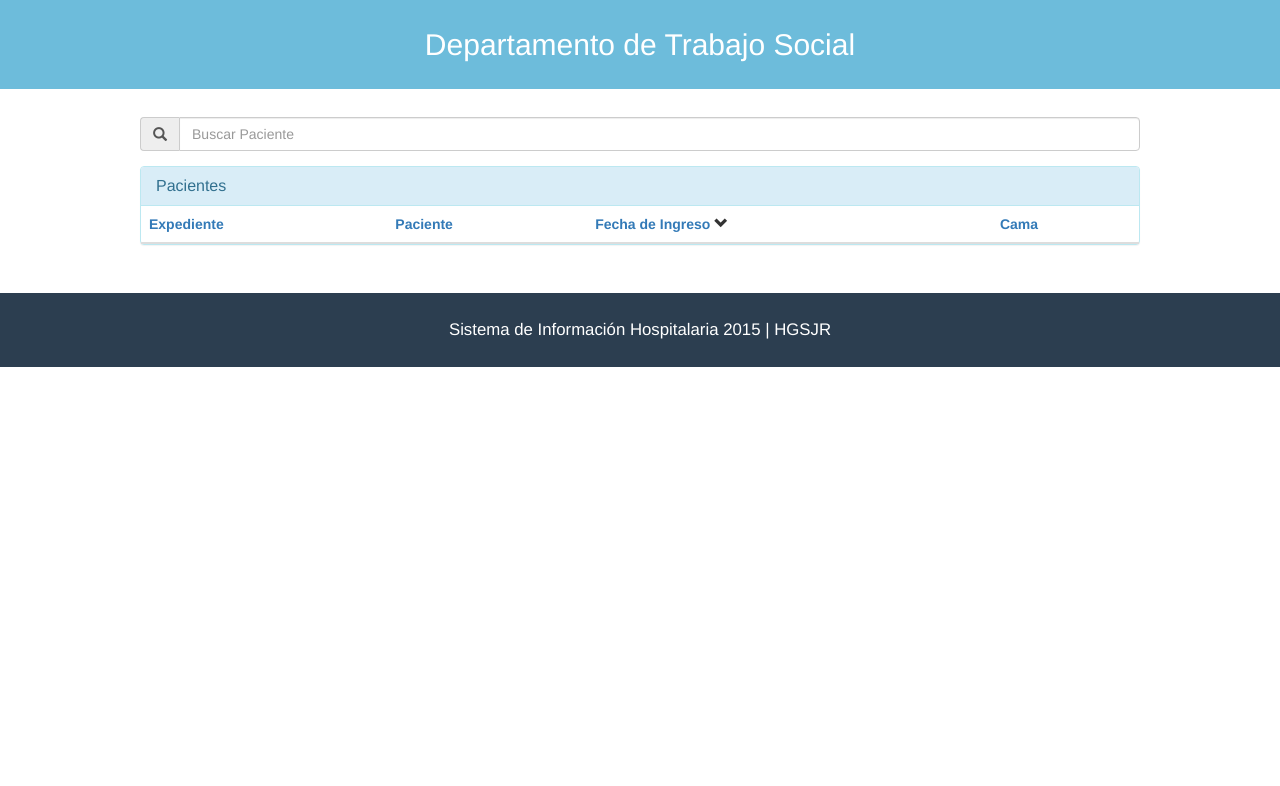
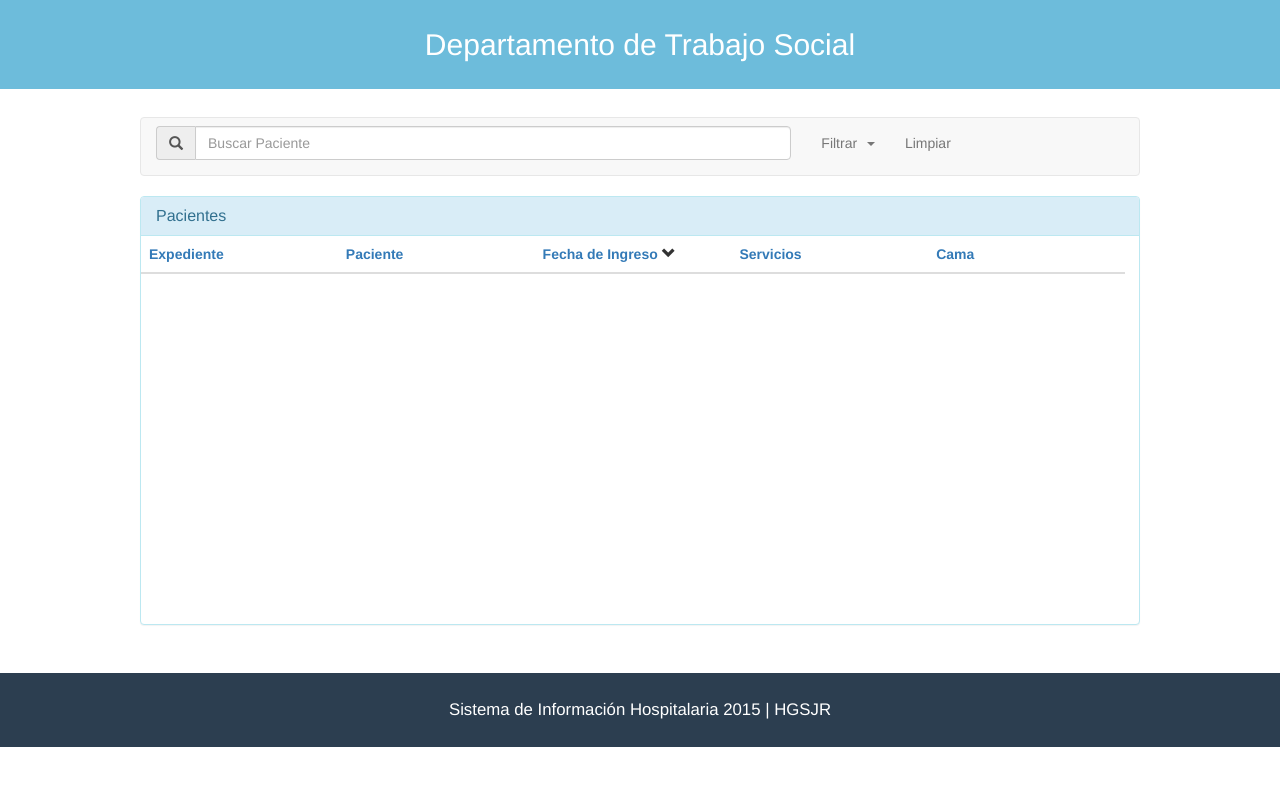
Before and after one commit to fredydeltoro/Tsocial, a Django app: page / in a window 1280 px wide. Shown: the top 786 px of the page. Run offline with Django 3.2, Linux system fonts and the light colour scheme; data comes from the database, SQL or seed files in the repository; lists and menus that the app fills with data are empty; style sheets or scripts are compiled from the project's sources; some libraries are stand-ins or nearby versions.

Commit message:
mejorando la vista pacientes y agregando filtro

```diff
--- /dev/null
+++ b/control/static/css/pacientes.css
@@ -0,0 +1,19 @@
+.search {
+  margin-top: 8px;
+  margin-bottom: 8px; }
+
+.table-pacients tbody {
+  display: block;
+  height: 350px;
+  overflow: auto; }
+.table-pacients tbody tr,
+.table-pacients thead {
+  display: table;
+  width: 100%;
+  table-layout: fixed;
+  /* even columns width , fix width of table too*/ }
+.table-pacients thead {
+  /* scrollbar is average 1em/16px width, remove it from thead width */
+  width: calc( 100% - 1em ); }
+
+/*# sourceMappingURL=pacientes.css.map */
--- a/control/static/js/controllers/pacientsController.js
+++ b/control/static/js/controllers/pacientsController.js
@@ -1,8 +1,9 @@
 
 app_pacientes.controller('pacientsController',['$scope', 'pacients', function ($scope, pacients) {
-  $scope.sortType     = 'fecha_internado'; // set the default sort type
-  $scope.sortReverse  = false;  // set the default sort order
-  $scope.searchPacient   = '';
+  $scope.sortType     = 'fecha_internado' // set the default sort type
+  $scope.sortReverse  = false  // set the default sort order
+  $scope.searchPacient   = ''
+  $scope.filters = ''
   pacients.success(function (data) {
     $scope.pacients = data
   })
--- /dev/null
+++ b/control/static/sass/pacientes.scss
@@ -0,0 +1,22 @@
+.search{
+  margin-top: 8px;
+  margin-bottom: 8px;
+}
+.table-pacients {
+    tbody {
+        display: block;
+        height: 350px;
+        overflow: auto;
+    }
+    tbody tr,
+    thead {
+        display: table;
+        width: 100%;
+        table-layout: fixed;
+        /* even columns width , fix width of table too*/
+    }
+    thead {
+        /* scrollbar is average 1em/16px width, remove it from thead width */
+        width: calc( 100% - 1em );
+    }
+}
--- a/control/templates/pacientes.html
+++ b/control/templates/pacientes.html
@@ -1,19 +1,53 @@
-{% extends "template.html" %} {% block titulo %} Pacientes {% endblock titulo %} {% load static from staticfiles %} {% block content %} {% verbatim %}
+{% extends "template.html" %}
+{% block titulo %} Pacientes {% endblock titulo %}
+{% load static from staticfiles %}
+{% block styles %}
+  <link rel="stylesheet" href="{% static 'css/pacientes.css' %}">
+{% endblock styles %}
+{% block content %}
+{% verbatim %}
 <div ng-app="pacientsApp">
     <div ng-controller="pacientsController">
-        <form>
-            <div class="form-group">
-                <div class="input-group">
-                    <div class="input-group-addon"><i class="glyphicon glyphicon-search"></i></div>
-                    <input type="text" class="form-control" placeholder="Buscar Paciente" ng-model="searchPacient">
+        <div class="navbar navbar-default">
+            <div class="tools-pacients collapse navbar-collapse">
+                <div class="row">
+                    <div class="col-md-8">
+                        <form class="search">
+                            <div class="form-group">
+                                <div class="input-group">
+                                    <div class="input-group-addon"><i class="glyphicon glyphicon-search"></i></div>
+                                    <input type="text" class="form-control" placeholder="Buscar Paciente" ng-model="searchPacient">
+                                </div>
+                            </div>
+                        </form>
+                    </div>
+                    <ul class="nav navbar-nav">
+                        <li class="dropdown filter">
+                            <a class="btn-filter dropdown-toggle" type="button" id="dropdownMenu1" data-toggle="dropdown" aria-haspopup="true" aria-expanded="true">
+                                <span class="filter_tag">Filtrar</span>&nbsp
+                                <span class="caret"></span>
+                            </a>
+                            <ul class="dropdown-menu" aria-labelledby="dropdownMenu1">
+                                <li><a href="#" ng-click="filters = 'servselect1'">servselect10</a></li>
+                                <li><a href="#">servselect1</a></li>
+                                <li><a href="#">servselect3</a></li>
+                                <li role="separator" class="divider"></li>
+                                <li><a href="#">Separated link</a></li>
+                            </ul>
+                        </li>
+                        <li>
+                            <a href="#" class="clean">Limpiar</a>
+                        </li>
+                    </ul>
                 </div>
             </div>
-        </form>
+        </div>
+
         <div class="panel panel-info">
             <div class="panel-heading">
                 <h3 class="panel-title">Pacientes</h3>
             </div>
-            <table class="table table-striped">
+            <table class="table table-striped table-pacients">
                 <thead>
                     <tr>
                         <th>
@@ -32,6 +66,11 @@
                             <span ng-show="sortType == 'fecha_internado' && sortReverse" class="glyphicon glyphicon-chevron-up"></span>
                         </th>
                         <th>
+                            <a href="#" ng-click="sortType = 'servicios'; sortReverse = !sortReverse">Servicios</a>
+                            <span ng-show="sortType == 'servicios' && !sortReverse" class="glyphicon glyphicon-chevron-down"></span>
+                            <span ng-show="sortType == 'servicios' && sortReverse" class="glyphicon glyphicon-chevron-up"></span>
+                        </th>
+                        <th>
                             <a href="#" ng-click="sortType = 'cama'; sortReverse = !sortReverse">Cama</a>
                             <span ng-show="sortType == 'cama' && !sortReverse" class="glyphicon glyphicon-chevron-down"></span>
                             <span ng-show="sortType == 'cama' && sortReverse" class="glyphicon glyphicon-chevron-up"></span>
@@ -39,7 +78,7 @@
                     </tr>
                 </thead>
                 <tbody>
-                    <tr ng-repeat="pacient in pacients | orderBy:sortType:sortReverse | filter:searchPacient">
+                    <tr ng-repeat="pacient in pacients | orderBy:sortType:sortReverse | filter:filters: !filters ? false : true | filter:searchPacient">
                         <td>
                             {{pacient.expediente}}
                         </td>
@@ -48,6 +87,9 @@
                         </td>
                         <td>
                             {{pacient.fecha_internado | date}}
+                        </td>
+                        <td>
+                            {{pacient.servicios}}
                         </td>
                         <td>
                             {{pacient.cama}}
@@ -63,4 +105,7 @@
 <script src="{% static 'js/pacientesApp.js'%}"></script>
 <script src="{% static 'js/controllers/pacientsController.js'%}"></script>
 <script src="{% static 'js/services/pacients.js'%}"></script>
+<script src="{% static 'js/vendor/bootstrap.js'%}">
+
+</script>
 {% endblock scripts%}
```
Also changed, not shown: 1 other file.
